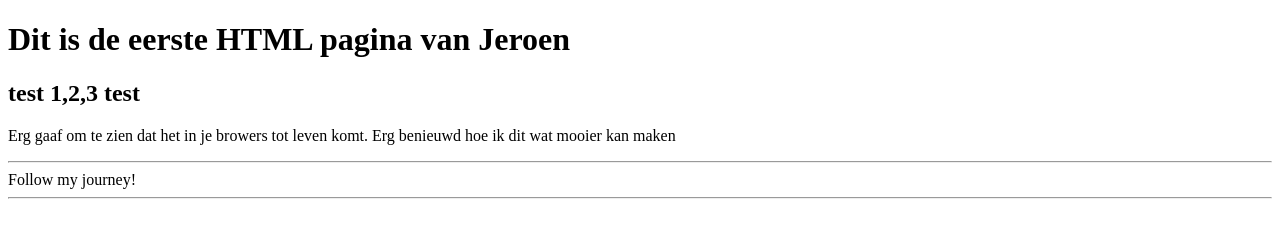
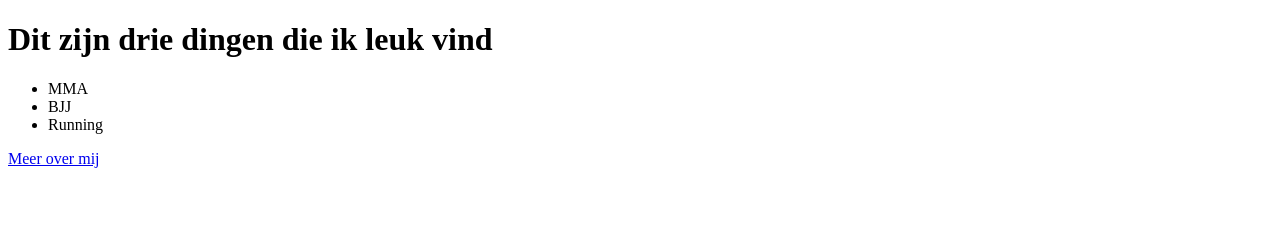
Before and after one commit to JGanseij/WincWebDev, a plain HTML site: page index.html in a window 1280 px wide. Drawn offline with Linux system fonts and the light colour scheme.

Commit message:
Add files via upload

```diff
--- a/index.html
+++ b/index.html
@@ -6,13 +6,15 @@
     </head>
     <body>
        <!-- hier zet je de code in de body tags-->
-     <h1> Dit is de eerste HTML pagina van Jeroen</h1>
-<h2> test 1,2,3 test
-</h2>
+     <h1> Dit zijn drie dingen die ik leuk vind</h1>
+<ul>
+    <li>MMA</li>
+    <li>BJJ</li>
+    <li>Running</li>
+</ul>
 
-<p>Erg gaaf om te zien dat het in je browers tot leven komt. Erg benieuwd hoe ik dit wat mooier kan maken</p>
 
-<hr> Follow my journey! <hr/>
+<a href="about.html" target="blank"> Meer over mij</a>
 
     </body>
 </html>
```
Also changed, not shown: about.html (added, +18 -0 lines).
